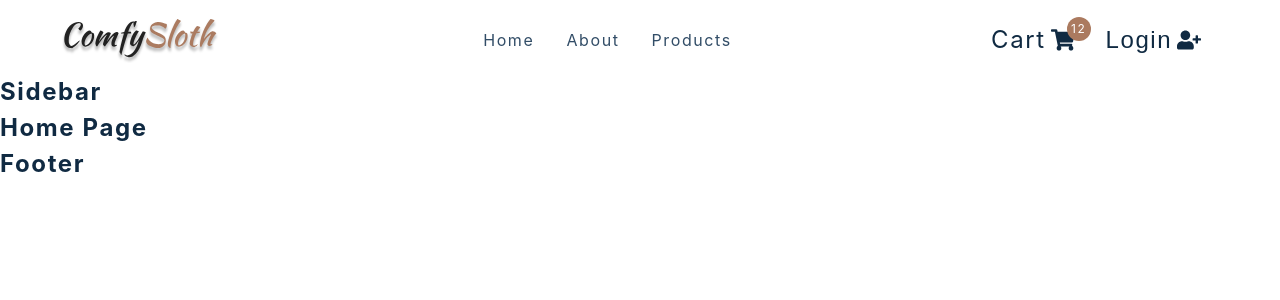
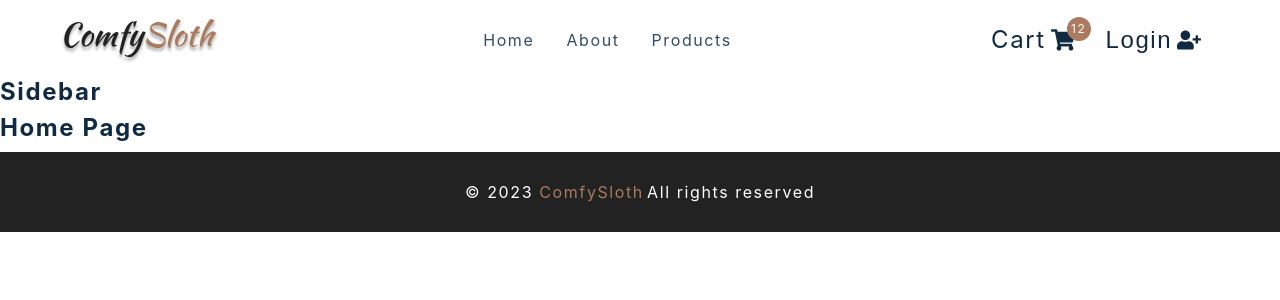
Before and after one commit to logan-lampton/comfy-sloth, a React (Vite) app: page / in a window 1280 px wide. Shown: the top 300 px of the page. Built offline with nearby package versions, Linux system fonts and the light colour scheme.

Commit message:
set up Footer

```diff
--- a/src/components/Footer.jsx
+++ b/src/components/Footer.jsx
@@ -1,8 +1,15 @@
-import React from 'react'
-import styled from 'styled-components'
+import React from "react";
+import styled from "styled-components";
 const Footer = () => {
-  return <h4>footer</h4>
-}
+  return (
+    <Wrapper>
+      <h5>
+        &copy; {new Date().getFullYear()} <span>ComfySloth</span>
+      </h5>
+      <h5>All rights reserved</h5>
+    </Wrapper>
+  );
+};
 
 const Wrapper = styled.footer`
   height: 5rem;
@@ -26,6 +33,6 @@ const Wrapper = styled.footer`
   @media (min-width: 776px) {
     flex-direction: row;
   }
-`
+`;
 
-export default Footer
+export default Footer;
```
